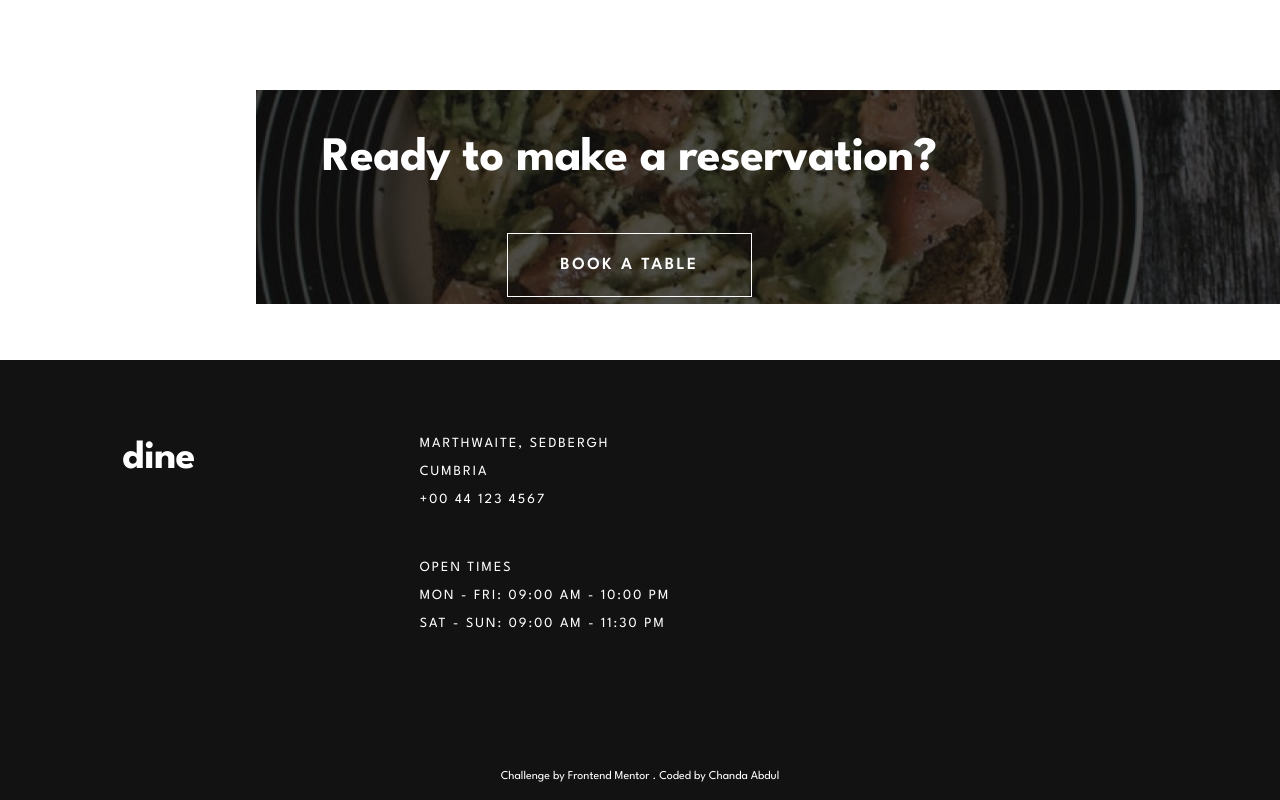
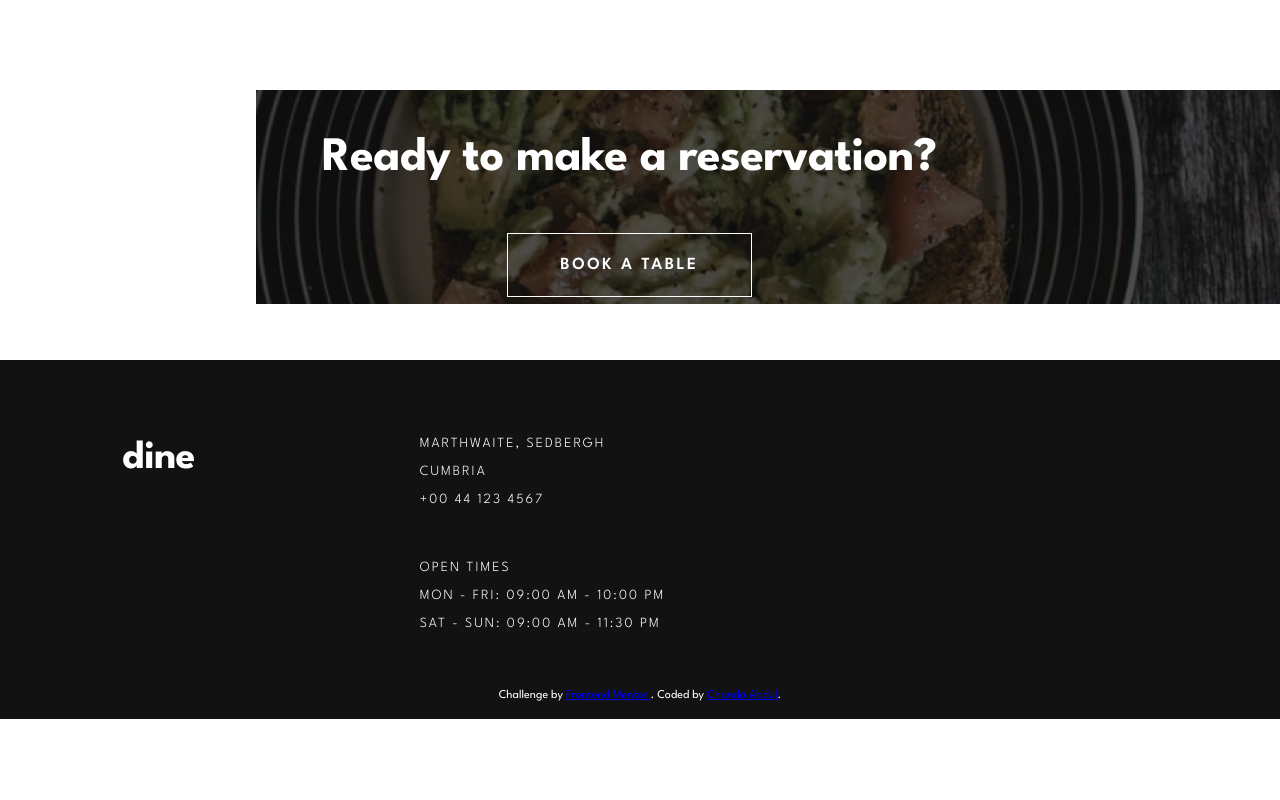
Before and after one commit to Chanda-Abdul/Frontend-Mentor-Angular-Dine-Restaurant, an Angular app: page / in a window 1280 px wide. Shown: the part 4417-5217 px from the top of the page. After the commit the page ends 5136 px from the top, so only its background shows below. Built offline with nearby package versions, Linux system fonts and the light colour scheme.

Commit message:
update README.md and attribution

```diff
--- a/src/app/components/footer/footer.component.html
+++ b/src/app/components/footer/footer.component.html
@@ -19,17 +19,13 @@
 
     <div class='attribution primary'>
         Challenge by
-        <!-- <a
-          href='https://www.frontendmentor.io/challenges/intro-section-with-dropdown-navigation-ryaPetHE5'
-          target='_blank'
-          rel='noreferrer'
-        > -->
+        <a href='https://www.frontendmentor.io/challenges/dine-restaurant-website-yAt7Vvxt7'
+           target='_blank'
+           rel='noreferrer'>
 
-        Frontend Mentor
-        <!-- </a> -->
-        . Coded by
-        <!-- <a href='ChandaCodes.com'>  -->
-        Chanda Abdul
-        <!-- </a>. -->
+            Frontend Mentor
+        </a>
+        . Coded by <a href='ChandaCodes.com'> Chanda Abdul</a>.
+
     </div>
 </footer>
--- a/src/app/components/footer/footer.component.scss
+++ b/src/app/components/footer/footer.component.scss
@@ -4,7 +4,7 @@ footer {
     justify-content: space-between;
     align-items: center;
     padding: 50px 25px 0px 25px;
-    height: 440px;
+
     background-color: var(--cod-gray);
     color: white;
     text-align: center;
@@ -38,13 +38,13 @@ li {
         display: flex;
         flex-direction: row;
         justify-content: space-around;
-        height: 328px;
+
+        margin-bottom: 25px;
         width: 100vw;
     }
 
     h1 {
         margin: 25px;
-        ;
     }
 
     .sub-info {
@@ -55,8 +55,9 @@ li {
 
         * {
             text-align: left;
+            font-size: 14px;
+            font-weight: 300;
+            line-height: 28px;
         }
-
     }
-
 }
```
Also changed, not shown: 1 other file (tests, documents, lock files or other folders).
